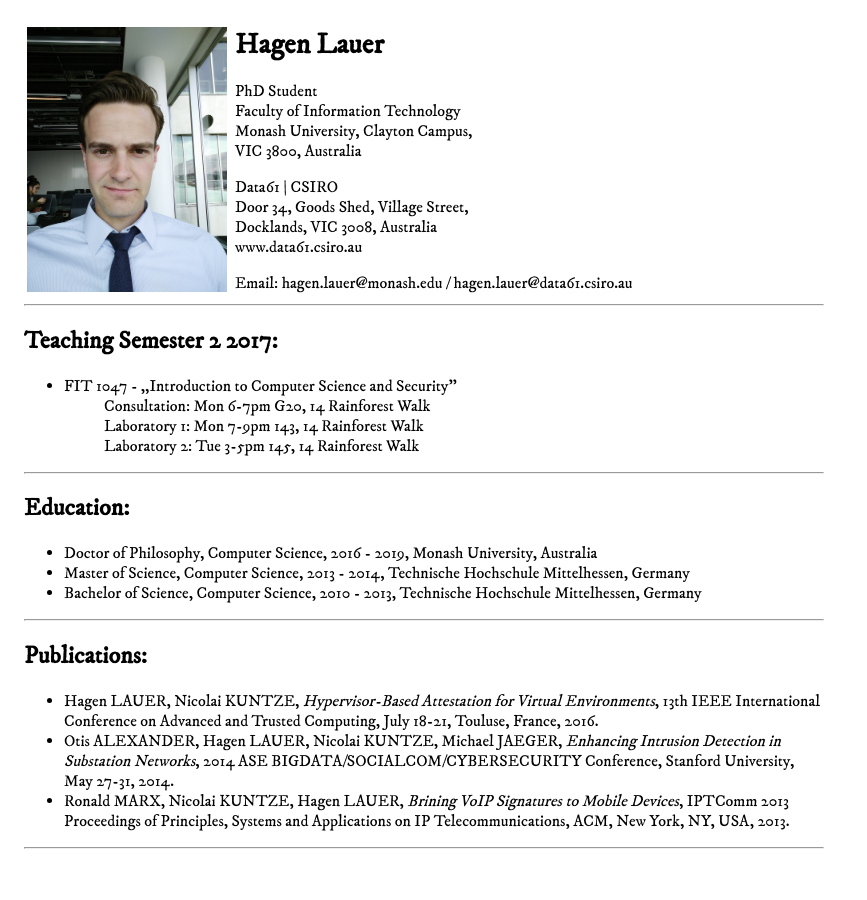
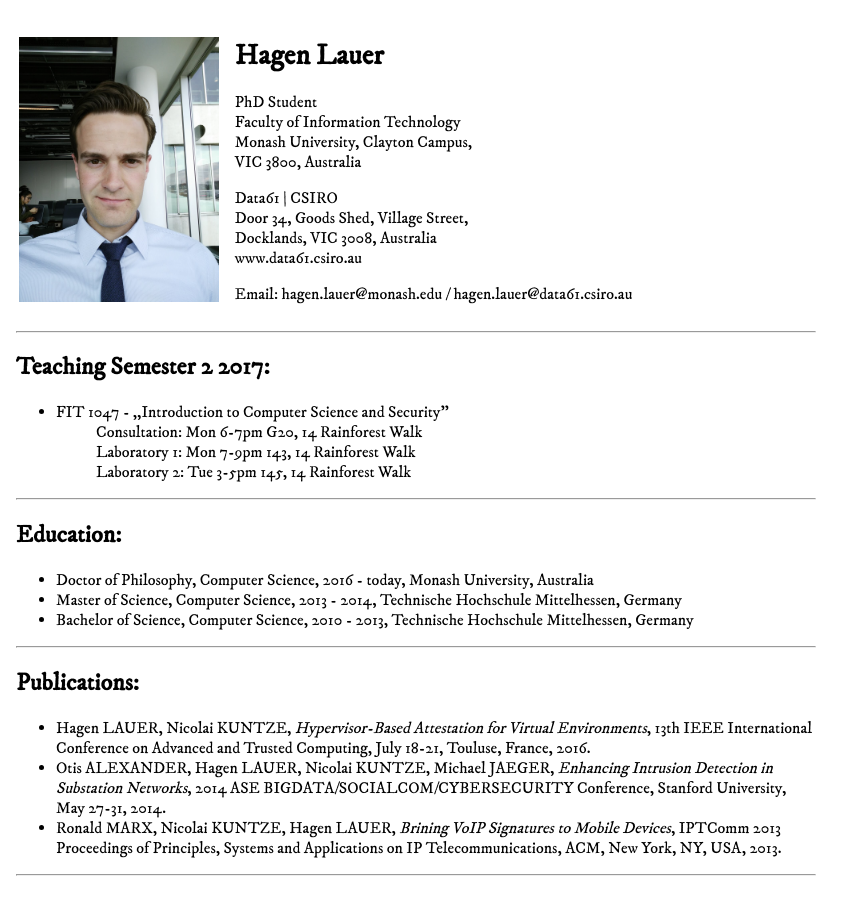
Before and after one commit to Strangelaugh/strangelaugh.github.io, a plain HTML site: page index.html in a window 1280 px wide. Shown: the whole page, without its empty margins (0-867 px from the left). Drawn offline with nearby package versions, Linux system fonts and the light colour scheme.

Commit message:
w3c strict

```diff
--- a/index.html
+++ b/index.html
@@ -1,5 +1,7 @@
+<!DOCTYPE html>
 <html>
   <head>
+    <meta charset="UTF-8">
     <title>Hagen Lauer's Homepage</title>
     <!--<link href="https://fonts.googleapis.com/css?family=IM+Fell+English" rel="stylesheet">-->
     <!--<link href="https://fonts.googleapis.com/css?family=Marcellus" rel="stylesheet">-->
@@ -8,28 +10,31 @@
     <style type="text/css"></style>
     <link rel="icon" type="image/jpg" href="monash.jpg">
   </head>
-<body BGCOLOR=#ffffff>
+  <body>
 
-<table>
-   <tr valign=top>
+    <table style="vertical-align: top">
+
+      <tr >
+
         <td>
-      <img src=hagen.jpg align=top style="width:200px;height:265px;">
+          <img src=hagen.jpg style="width:200px;height:265px;vertical-align: top;" alt="hagen.jpg">
         </td>
 
         <td>
-      <pre></pre>
+          <pre> </pre>
         </td>
 
-      <td align=left>
+        <td style="text-align:left">
           <h1>Hagen Lauer</h1>
           <p>PhD Student <br> Faculty of Information Technology <br> Monash University, Clayton Campus, <br> VIC 3800, Australia</p>
           <pre></pre>
           <p>Data61 | CSIRO <br>Door 34, Goods Shed, Village Street,<br>Docklands, VIC 3008, Australia<br>www.data61.csiro.au</p>
           <pre></pre>
           <p>Email: hagen.lauer@monash.edu / hagen.lauer@data61.csiro.au</p>
+        </td>
 
-      </td>
        </tr>
+
     </table>
 
     <hr>
@@ -52,7 +57,7 @@
     <h2>Education:</h2>
 
     <ul>
-   <li>Doctor of Philosophy, Computer Science, 2016 - 2019, Monash University, Australia</li>
+       <li>Doctor of Philosophy, Computer Science, 2016 - today, Monash University, Australia</li>
        <li>Master of Science, Computer Science, 2013 - 2014, Technische Hochschule Mittelhessen, Germany</li>
        <li>Bachelor of Science, Computer Science, 2010 - 2013, Technische Hochschule Mittelhessen, Germany</li>
     </ul>
@@ -63,7 +68,7 @@
 
     <ul>
        <li>Hagen LAUER,  Nicolai KUNTZE, <i>Hypervisor-Based Attestation for Virtual Environments</i>, 13th IEEE International Conference on Advanced and
-    Trusted Computing, July 18-21, Touluse, France, 2016.</a></li>
+        Trusted Computing, July 18-21, Touluse, France, 2016.</li>
        <li>Otis ALEXANDER, Hagen LAUER, Nicolai KUNTZE, Michael JAEGER, <i>Enhancing Intrusion Detection in Substation Networks</i>, 2014 ASE BIGDATA/SOCIALCOM/CYBERSECURITY Conference, Stanford University, May 27-31, 2014.</li>
        <li>Ronald MARX,  Nicolai KUNTZE,  Hagen LAUER, <i>Brining VoIP Signatures to Mobile Devices</i>, IPTComm 2013 Proceedings of Principles, Systems and Applications on IP Telecommunications, ACM, New York, NY, USA, 2013.</li>
     </ul>
--- a/main.css
+++ b/main.css
@@ -1,7 +1,8 @@
 body {
     width:50em;
-    padding: 1em;
     font-family: 'IM Fell DW Pica', serif;
+    margin: 0 !important;
+    padding: 1em !important;
 }
 
 h1 {
```
Lines whose indentation alone changed are shown as unchanged.
